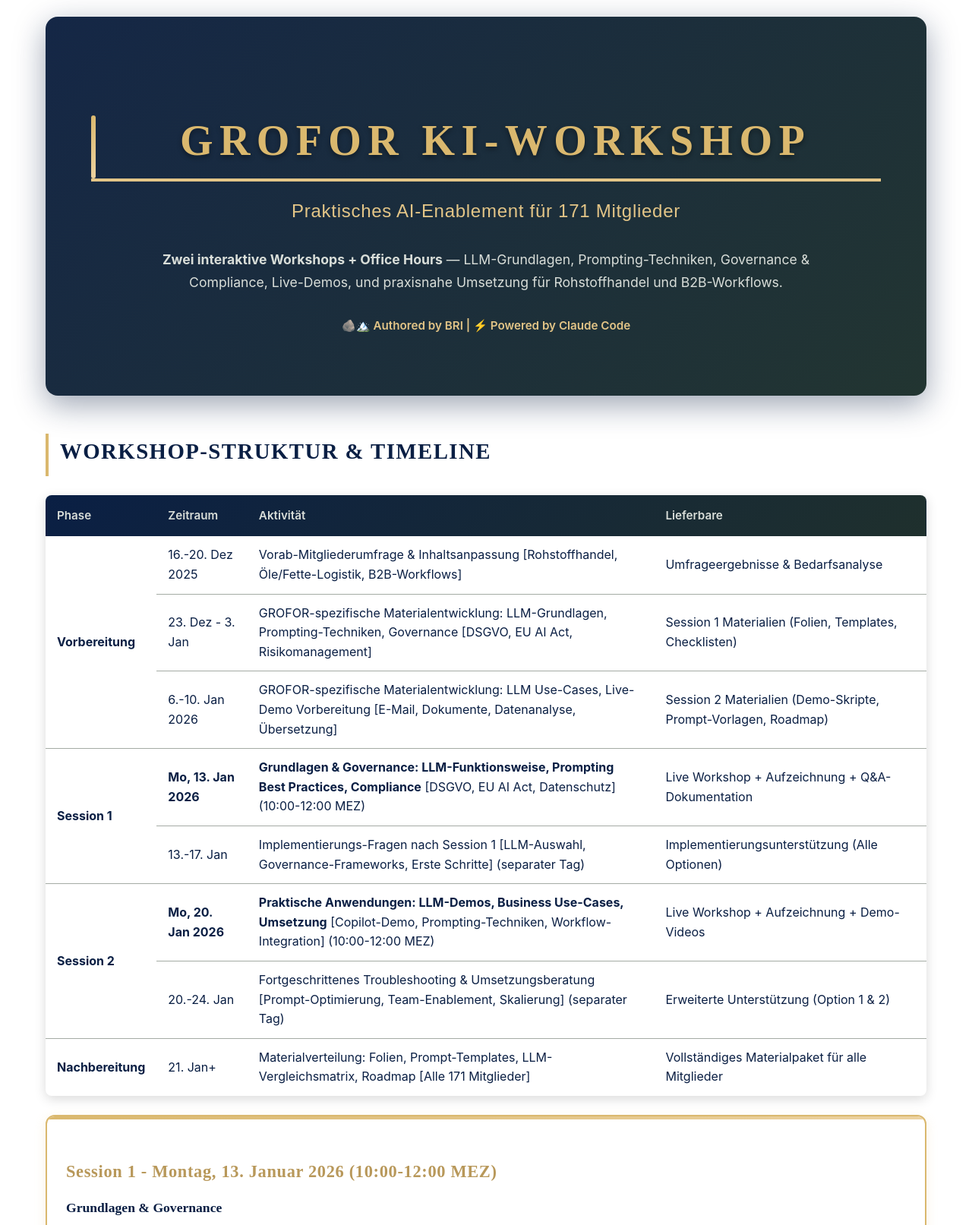
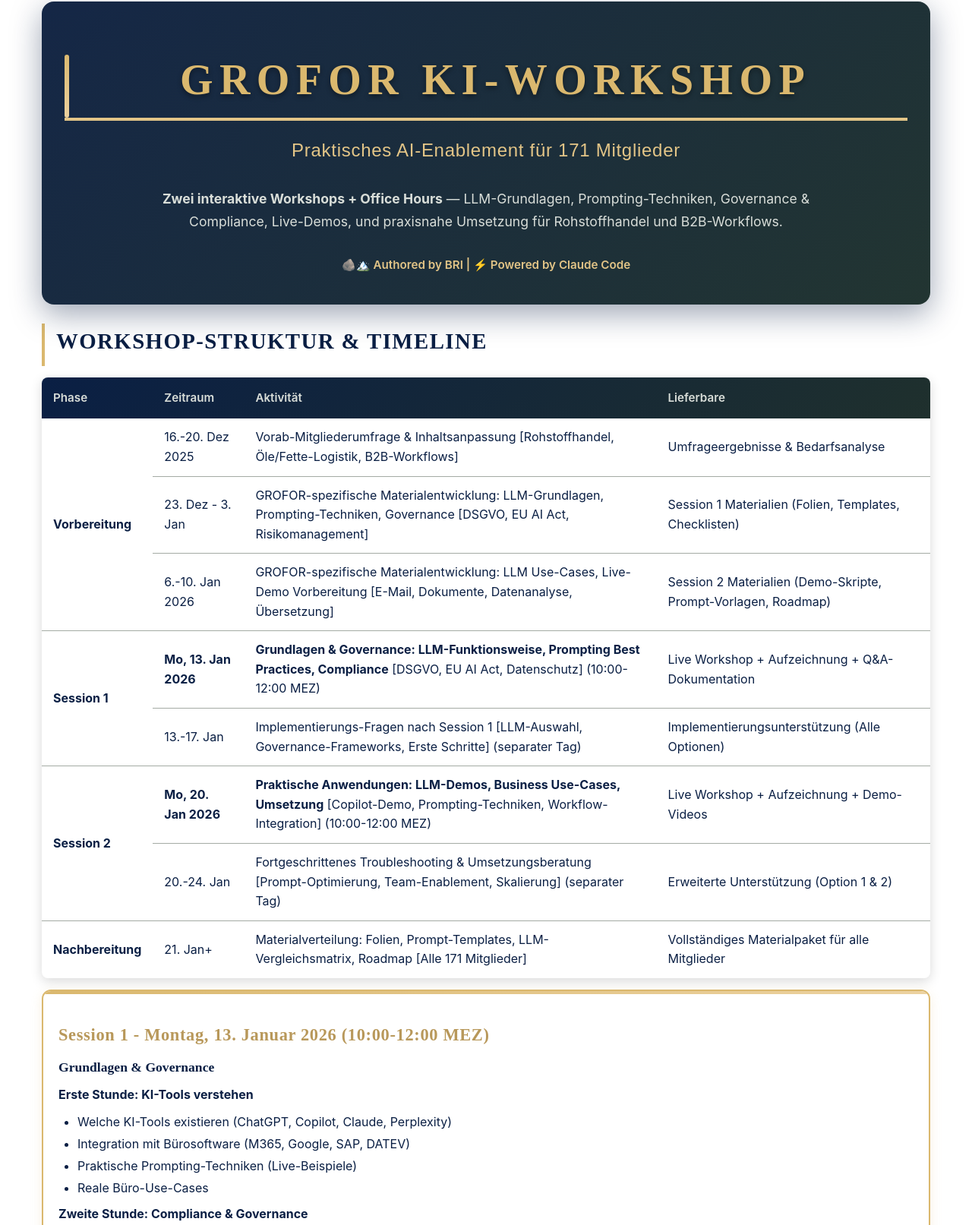
Before and after one commit to jamcam-me/BRI-GROFOR-Workshop-2026, a website: page index.html in a window 1280 px wide. Shown: the part 215-1828 px from the top of the page at 76% size. Drawn offline with Linux system fonts and the light colour scheme.

Commit message:
fix: Reduce padding and spacing significantly to minimize scrolling
- Body padding: 40px → 20px
- Header padding: 80px 60px → 40px 30px
- H1/H2 margins reduced by 30-40%
- Section spacing: 30px/40px → 20px/25px
- List and paragraph margins tightened
- Bio, pricing, contact sections all compressed

🪨🏔️  Authored by BRI | ⚡ Powered by Claude Code

```diff
--- a/index.html
+++ b/index.html
@@ -70,7 +70,7 @@
             background: #ffffff;
             max-width: 1200px;
             margin: 0 auto;
-            padding: 40px 20px;
+            padding: 20px 15px;
         }
 
         /* Hero Header */
@@ -78,8 +78,8 @@
             background: var(--gradient-primary);
             color: var(--light-stone);
             border-radius: 16px;
-            padding: 80px 60px;
-            margin-bottom: 50px;
+            padding: 40px 30px;
+            margin-bottom: 25px;
             box-shadow: 0 12px 40px rgba(10, 31, 68, 0.4);
             text-align: center;
             position: relative;
@@ -229,7 +229,7 @@
             font-size: 2.2rem;
             font-weight: 700;
             color: var(--navy-900);
-            margin-top: 50px;
+            margin-top: 30px;
             margin-bottom: 25px;
             padding-bottom: 15px;
             padding-left: 25px;
@@ -254,7 +254,7 @@
             color: var(--navy-700);
             font-size: 1.8rem;
             font-weight: 700;
-            margin: 40px 0 20px 0;
+            margin: 25px 0 15px 0;
             padding-bottom: 10px;
             padding-left: 15px;
             border-left: 4px solid var(--gold-700);
@@ -266,7 +266,7 @@
             color: var(--gold-800);
             font-size: 1.4rem;
             font-weight: 600;
-            margin: 30px 0 15px 0;
+            margin: 20px 0 10px 0;
             letter-spacing: 0.03em;
         }
 
@@ -278,14 +278,14 @@
         }
 
         p {
-            margin-bottom: 15px;
+            margin-bottom: 10px;
         }
 
         /* Tables */
         table {
             width: 100%;
             border-collapse: collapse;
-            margin: 25px 0;
+            margin: 15px 0;
             background: white;
             box-shadow: 0 4px 15px rgba(0,0,0,0.15);
             border-radius: 8px;
@@ -319,11 +319,11 @@
 
         /* Lists */
         ul {
-            margin: 15px 0 15px 25px;
+            margin: 10px 0 10px 25px;
         }
 
         li {
-            margin-bottom: 8px;
+            margin-bottom: 5px;
             line-height: 1.5;
         }
 
@@ -332,8 +332,8 @@
             background: linear-gradient(135deg, var(--navy-900) 0%, var(--navy-700) 100%);
             color: white;
             border-radius: 12px;
-            padding: 30px;
-            margin: 30px 0;
+            padding: 20px;
+            margin: 20px 0;
             box-shadow: 0 6px 20px rgba(10, 31, 68, 0.4);
             border: 1px solid rgba(218, 184, 110, 0.2);
             position: relative;
@@ -364,8 +364,8 @@
         .bio-section {
             background: var(--gradient-executive);
             border-radius: 12px;
-            padding: 40px;
-            margin: 50px 0;
+            padding: 25px;
+            margin: 30px 0;
             box-shadow: 0 8px 30px rgba(10, 31, 68, 0.3);
         }
 
@@ -481,8 +481,8 @@
             background: white;
             border: 2px solid var(--gold-700);
             border-radius: 12px;
-            padding: 25px;
-            margin: 25px 0;
+            padding: 20px;
+            margin: 15px 0;
             box-shadow: 0 4px 15px rgba(218, 184, 110, 0.2);
             position: relative;
             overflow: hidden;
@@ -508,8 +508,8 @@
             background: var(--gradient-executive);
             color: var(--light-stone);
             border-radius: 12px;
-            padding: 40px;
-            margin: 40px 0;
+            padding: 25px;
+            margin: 25px 0;
             box-shadow: 0 8px 30px rgba(10, 31, 68, 0.3);
             border: 2px solid var(--gold-700);
         }
@@ -556,7 +556,7 @@
 
         /* Footer */
         .footer {
-            margin-top: 50px;
+            margin-top: 30px;
             padding-top: 30px;
             border-top: 2px solid var(--bri-border);
             color: var(--bri-gray);
@@ -589,8 +589,8 @@
             background: white;
             border: 2px solid var(--gold-700);
             border-radius: 12px;
-            padding: 25px;
-            margin: 25px 0;
+            padding: 20px;
+            margin: 15px 0;
             box-shadow: 0 4px 15px rgba(218, 184, 110, 0.2);
             position: relative;
             overflow: hidden;
```
Also changed, not shown: en.html (+21 -21 lines).
